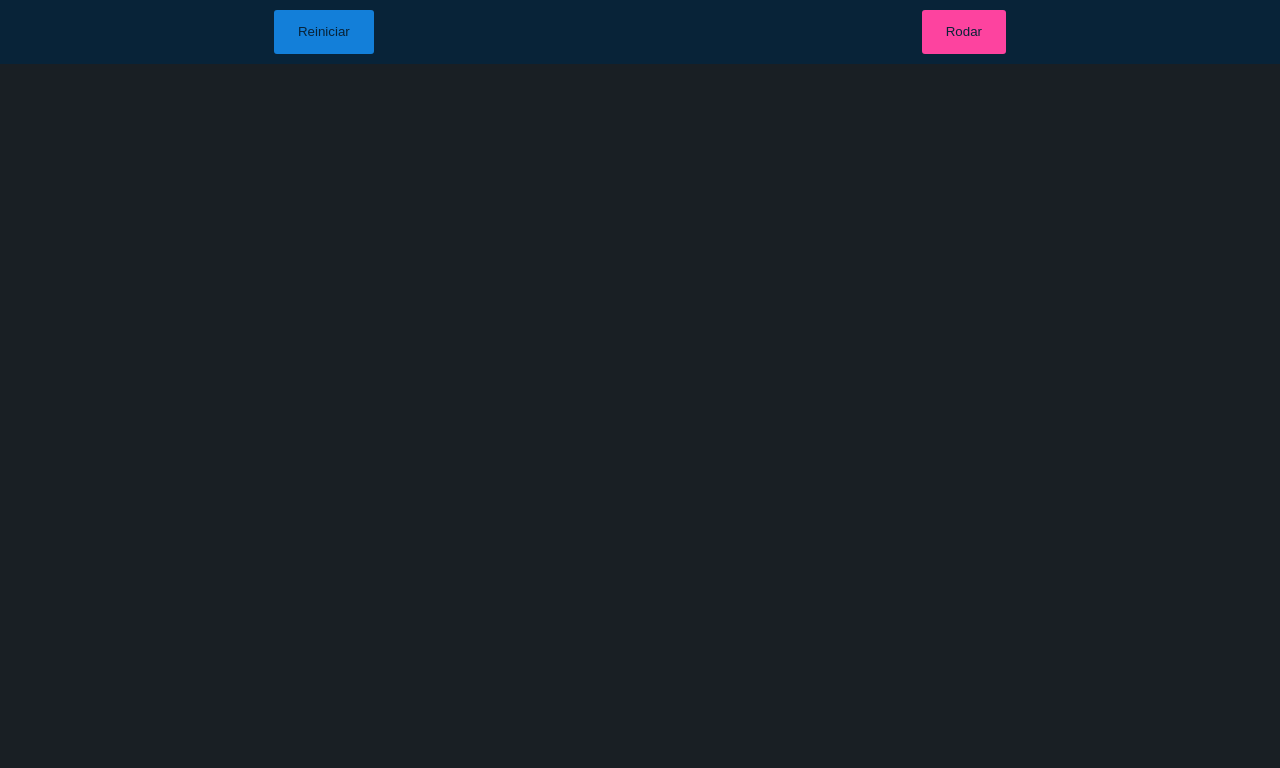
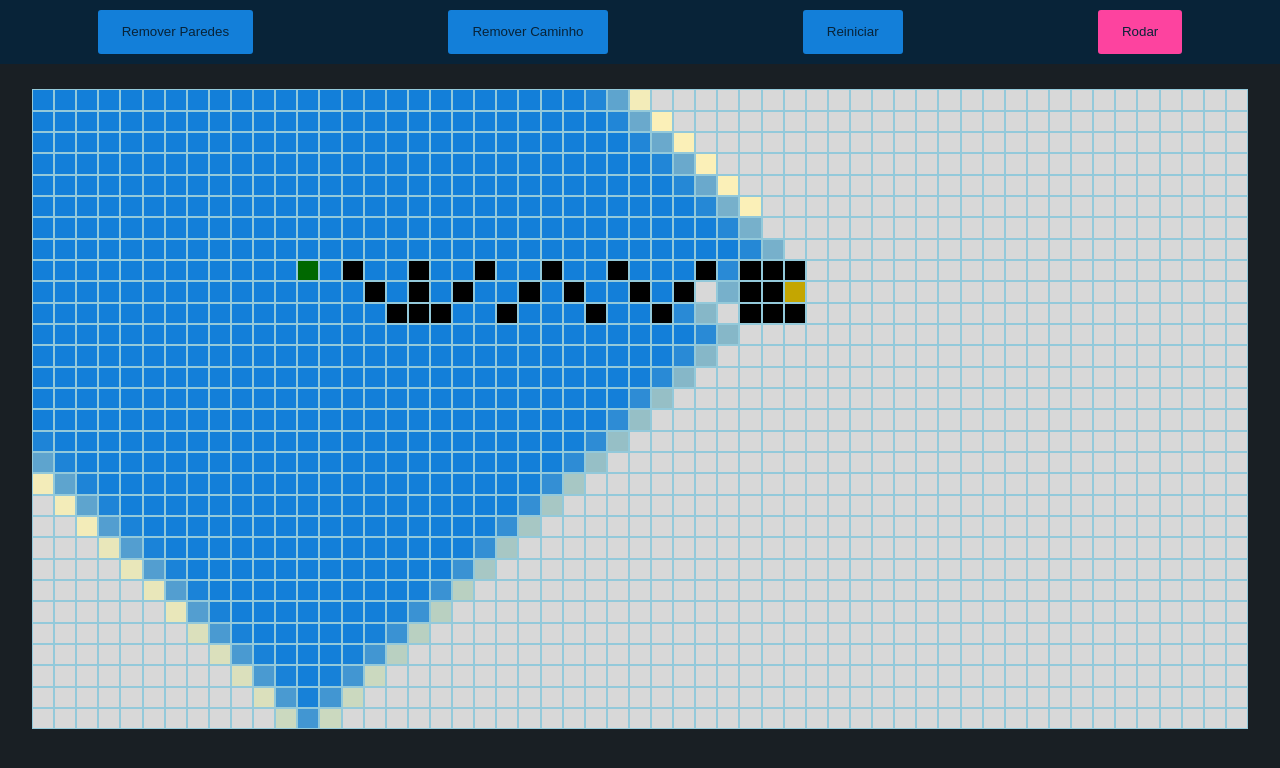
Before and after one commit to projeto-de-algoritmos/Grafos2_Turistando, a plain HTML site: page index.html in a window 1280 px wide. Both pictures are taken after a click on the button "Rodar". Drawn offline with Linux system fonts and the light colour scheme.

Commit message:
Adiciona mancha e corrige bugs
Co-authored-by: bhsouza <breno.hs@outlook.com>

```diff
--- a/index.html
+++ b/index.html
@@ -9,7 +9,9 @@
     <script type="module" src="./scripts/main.js" defer></script>
   </head>
   <body>
-	<nav>
+    <nav>
+  <button class="clear-walls">Remover Paredes</button>
+  <button class="clear-path">Remover Caminho</button>
   <button class="reiniciar">Reiniciar</button>
   <button class="construir">Rodar</button>
   </nav>
--- a/scripts/djikistra.js
+++ b/scripts/djikistra.js
@@ -1,3 +1,5 @@
+import { mancha } from "./mancha.js";
+
 export async function Dijkstras(graph, start, parent) {
   let parentNode = parent;
   const table = {};
--- a/scripts/main.js
+++ b/scripts/main.js
@@ -0,0 +1,93 @@
+import { createAdjacencyList } from "./matriz.js";
+import { Dijkstras } from "./djikistra.js";
+import {
+  addDradSToMainNodes,
+  getCoords,
+  addHeuristic,
+  clearGrid,
+  clearWalls,
+  clearPath,
+  createGrid,
+  colorInPink,
+} from './grid.js'
+
+const section = document.querySelector('.visualizador');
+const constructorBtn = document.querySelector('button.construir');
+
+let startNode = document.querySelector('.node.start');
+let finishNode = document.querySelector('.node.finish');
+
+let algo = '';
+
+function addStarAndEndNodes() {
+    const start = document.querySelector(`.node[row="8"][column="12"]`).classList.add('start');
+    const finish = document.querySelector(`.node[row="9"][column="34"]`).classList.add('finish');
+    const blocked1 = document.querySelector(`.node[row="10"][column="16"]`).classList.add('blocked');
+    const blocked2 = document.querySelector(`.node[row="9"][column="15"]`).classList.add('blocked');
+    const blocked3 = document.querySelector(`.node[row="8"][column="14"]`).classList.add('blocked');
+    const blocked4 = document.querySelector(`.node[row="10"][column="17"]`).classList.add('blocked');
+    const blocked5 = document.querySelector(`.node[row="10"][column="18"]`).classList.add('blocked');
+    const blocked6 = document.querySelector(`.node[row="9"][column="19"]`).classList.add('blocked');
+    const blocked7 = document.querySelector(`.node[row="8"][column="20"]`).classList.add('blocked');
+    const blocked8 = document.querySelector(`.node[row="9"][column="17"]`).classList.add('blocked');
+    const blocked9 = document.querySelector(`.node[row="8"][column="17"]`).classList.add('blocked');
+    const blocked10 = document.querySelector(`.node[row="10"][column="21"]`).classList.add('blocked');
+    const blocked11 = document.querySelector(`.node[row="9"][column="22"]`).classList.add('blocked');
+    const blocked12 = document.querySelector(`.node[row="8"][column="23"]`).classList.add('blocked');
+    const blocked13 = document.querySelector(`.node[row="9"][column="24"]`).classList.add('blocked');
+    const blocked14 = document.querySelector(`.node[row="10"][column="25"]`).classList.add('blocked');
+    const blocked15 = document.querySelector(`.node[row="8"][column="26"]`).classList.add('blocked');
+    const blocked16 = document.querySelector(`.node[row="9"][column="27"]`).classList.add('blocked');
+    const blocked17 = document.querySelector(`.node[row="10"][column="28"]`).classList.add('blocked');
+    const blocked18 = document.querySelector(`.node[row="9"][column="29"]`).classList.add('blocked');
+    const blocked19 = document.querySelector(`.node[row="8"][column="30"]`).classList.add('blocked');
+    const blocked20 = document.querySelector(`.node[row="8"][column="32"]`).classList.add('blocked');
+    const blocked21 = document.querySelector(`.node[row="9"][column="32"]`).classList.add('blocked');
+    const blocked22 = document.querySelector(`.node[row="10"][column="32"]`).classList.add('blocked');
+    const blocked23 = document.querySelector(`.node[row="10"][column="33"]`).classList.add('blocked');
+    const blocked24 = document.querySelector(`.node[row="10"][column="34"]`).classList.add('blocked');
+    const blocked25 = document.querySelector(`.node[row="8"][column="33"]`).classList.add('blocked');
+    const blocked26 = document.querySelector(`.node[row="8"][column="34"]`).classList.add('blocked');
+    const blocked27 = document.querySelector(`.node[row="9"][column="33"]`).classList.add('blocked');
+  }
+
+createGrid(section, startNode, finishNode);
+addStarAndEndNodes();
+addDradSToMainNodes(startNode, finishNode);
+
+let graph = createAdjacencyList(document.querySelectorAll('.node'));
+startNode = document.querySelector('.node.start');
+finishNode = document.querySelector('.node.finish');
+
+(function main() {
+  const restartBtn = document.querySelector('button.reiniciar');
+  const clearWallsBtn = document.querySelector('button.clear-walls');
+  const clearPathBtn = document.querySelector('button.clear-path');
+  const nodeList = document.querySelectorAll('.node');
+
+  constructorBtn.addEventListener('click', (e) => {
+    addHeuristic(nodeList, finishNode);
+    algo = 'djikistra';
+  });
+
+  clearWallsBtn.addEventListener('click', () => {
+    clearWalls(section);
+  })
+
+  clearPathBtn.addEventListener('click', () => {
+    clearPath(section);
+  })
+
+  constructorBtn.addEventListener('click', async () => {
+    startNode = document.querySelector('.node.start');
+    finishNode = document.querySelector('.node.finish');
+    let startCoords = getCoords(startNode);
+    let result = false;
+    result = await Dijkstras(graph, startCoords, startCoords);
+    if (!result) colorInPink(section);
+  })
+
+  restartBtn.addEventListener('click', () => {
+    clearGrid(section);
+  })
+})()
--- /dev/null
+++ b/scripts/mancha.js
@@ -0,0 +1,3 @@
+export function mancha(milliseconds) {
+    return new Promise(resolve => setTimeout(resolve, milliseconds))
+  }
```
